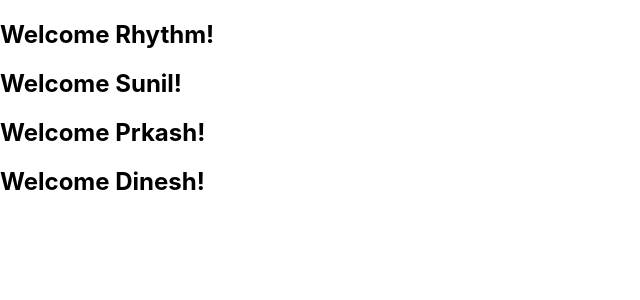
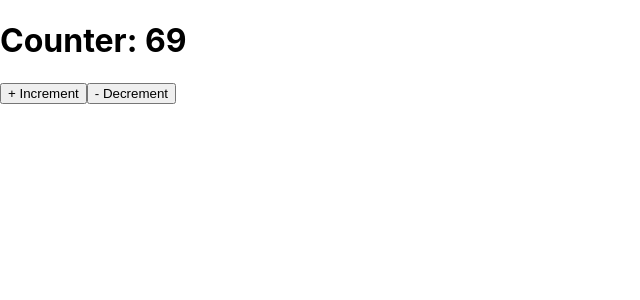
Before and after one commit to i2hy7hivi-developer/learn-reactjs, a React (Create React App) app: page / in a window 1280 px wide. Shown: the top 300 px of the page, without its empty margins (0-640 px from the left). Built offline with nearby package versions, Linux system fonts and the light colour scheme.

Commit message:
Simple useState

```diff
--- a/src/App.js
+++ b/src/App.js
@@ -1,13 +1,15 @@
+import { useState } from 'react';
 import Welcome from './components/Welcome'
 
 function App() {
+  const [count, setCount] = useState(69);
+
   return (
-    <>
-      <Welcome name="Rhythm" />
-      <Welcome name="Sunil" />
-      <Welcome name="Prkash" />
-      <Welcome name="Dinesh" />
-    </>
+    <div>
+      <h1>Counter: {count}</h1>
+      <button onClick={() => setCount(count + 10)}>+ Increment</button>
+      <button onClick={() => setCount(count - 1)}>- Decrement</button>
+    </div>
   );
 }
 
```
